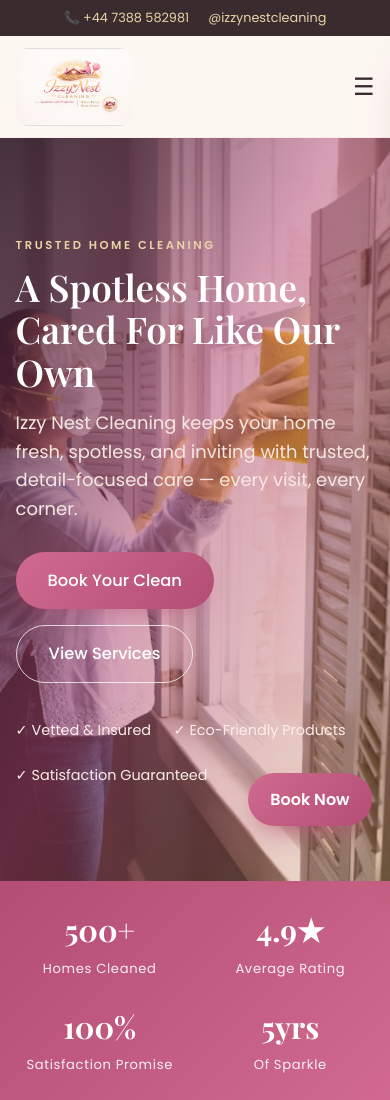
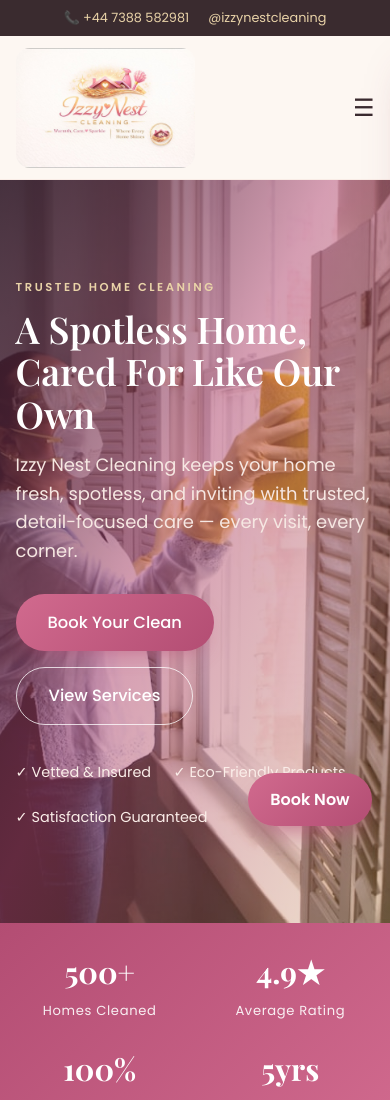
Before and after one commit to anirudhatalmale6-alt/izzy-nest-cleaning, a plain HTML site: page index.html in a window 390 px wide. Shown: the top 1100 px of the page. Drawn offline with nearby package versions, Linux system fonts and the light colour scheme; a web font is replaced by a local one.

Commit message:
Make logo much larger (170px desktop, 120px mobile) for high visibility

```diff
--- a/styles.css
+++ b/styles.css
@@ -60,7 +60,7 @@ section{position:relative}
 .header{position:sticky;top:0;z-index:50;background:rgba(253,247,242,.92);backdrop-filter:blur(10px);border-bottom:1px solid var(--cream-2)}
 .header-inner{display:flex;flex-direction:column;align-items:center;gap:.55rem;padding:.7rem 0}
 .brand{display:flex;justify-content:center;width:100%}
-.brand-logo{height:120px;width:auto;border-radius:12px}
+.brand-logo{height:170px;width:auto;max-width:100%;border-radius:14px}
 .nav{display:flex;align-items:center;justify-content:center;gap:1.8rem}
 .nav a{font-size:.95rem;font-weight:500;color:var(--ink);transition:color .2s}
 .nav a:hover{color:var(--rose-deep)}
@@ -262,7 +262,7 @@ section{position:relative}
   .fab{display:inline-block}
   .header-inner{flex-direction:row;justify-content:space-between;align-items:center;gap:.5rem}
   .brand{width:auto}
-  .brand-logo{height:78px}
+  .brand-logo{height:120px}
   .topbar-item{display:none}
   .topbar-inner{justify-content:center}
 }
```
